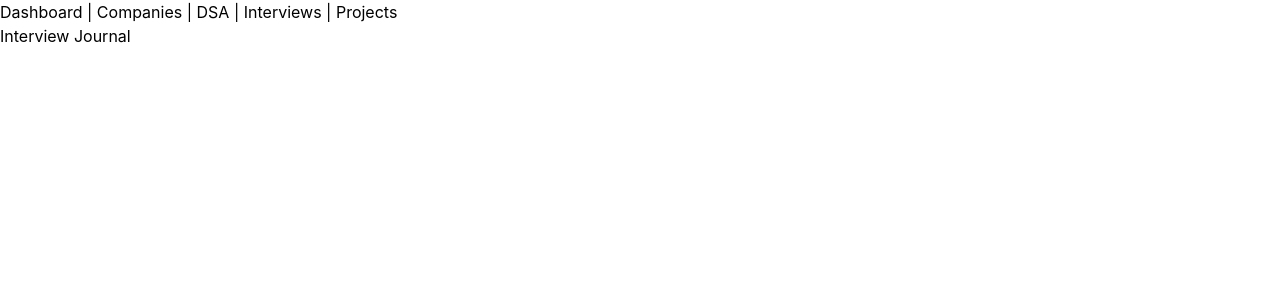
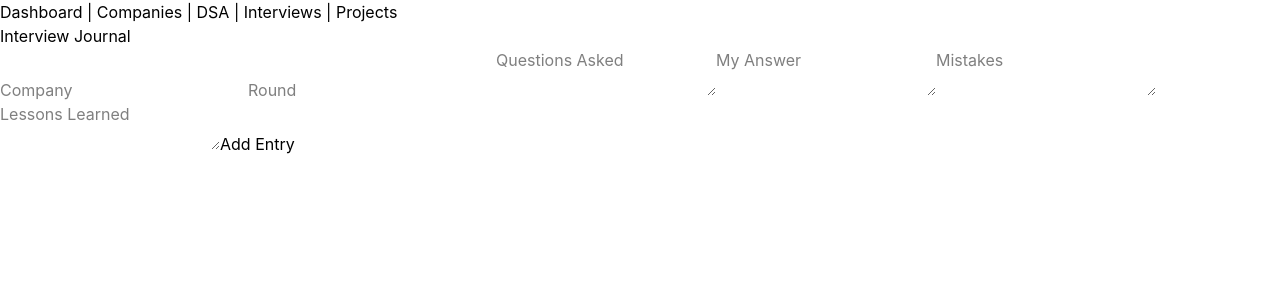
Before and after one commit to jaindhruv04/careeros, a React (Vite) app: page /interviews in a window 1280 px wide. Shown: the top 300 px of the page. Built offline with nearby package versions, Linux system fonts and the light colour scheme.

Commit message:
feat: implement Interview Journal and Project Tracker forms with state management

```diff
--- a/src/pages/InterviewJournal.jsx
+++ b/src/pages/InterviewJournal.jsx
@@ -1,4 +1,92 @@
+import { useState } from "react";
+
 function InterviewJournal() {
-  return <h1>Interview Journal</h1>;
+  const [interviewEntries, setInterviewEntries] = useState([]);
+
+  const [company, setCompany] = useState("");
+  const [round, setRound] = useState("");
+  const [questionsAsked, setQuestionsAsked] = useState("");
+  const [myAnswer, setMyAnswer] = useState("");
+  const [mistakes, setMistakes] = useState("");
+  const [lessonsLearned, setLessonsLearned] = useState("");
+
+  function handleSubmit(e) {
+    e.preventDefault();
+
+    const interviewEntry = {
+      id: Date.now(),
+      company,
+      round,
+      questionsAsked,
+      myAnswer,
+      mistakes,
+      lessonsLearned,
+    };
+
+    setInterviewEntries([...interviewEntries, interviewEntry]);
+
+    setCompany("");
+    setRound("");
+    setQuestionsAsked("");
+    setMyAnswer("");
+    setMistakes("");
+    setLessonsLearned("");
+  }
+
+  return (
+    <div>
+      <h1>Interview Journal</h1>
+
+      <form onSubmit={handleSubmit}>
+        <input
+          value={company}
+          onChange={(e) => setCompany(e.target.value)}
+          placeholder="Company"
+        />
+
+        <input
+          value={round}
+          onChange={(e) => setRound(e.target.value)}
+          placeholder="Round"
+        />
+
+        <textarea
+          value={questionsAsked}
+          onChange={(e) => setQuestionsAsked(e.target.value)}
+          placeholder="Questions Asked"
+        />
+
+        <textarea
+          value={myAnswer}
+          onChange={(e) => setMyAnswer(e.target.value)}
+          placeholder="My Answer"
+        />
+
+        <textarea
+          value={mistakes}
+          onChange={(e) => setMistakes(e.target.value)}
+          placeholder="Mistakes"
+        />
+
+        <textarea
+          value={lessonsLearned}
+          onChange={(e) => setLessonsLearned(e.target.value)}
+          placeholder="Lessons Learned"
+        />
+
+        <button type="submit">Add Entry</button>
+      </form>
+
+      <ul>
+        {interviewEntries.map((entry) => (
+          <li key={entry.id}>
+            {entry.company} - {entry.round} - {entry.questionsAsked} -{" "}
+            {entry.myAnswer} - {entry.mistakes} - {entry.lessonsLearned}
+          </li>
+        ))}
+      </ul>
+    </div>
+  );
 }
+
 export default InterviewJournal;
--- a/src/pages/ProjectTracker.jsx
+++ b/src/pages/ProjectTracker.jsx
@@ -1,7 +1,77 @@
+import { useState } from "react";
+
 function ProjectTracker() {
+  const [projects, setProjects] = useState([]);
+
+  const [name, setName] = useState("");
+  const [techStack, setTechStack] = useState("");
+  const [progress, setProgress] = useState(0);
+  const [status, setStatus] = useState("");
+
+  function handleSubmit(e) {
+    e.preventDefault();
+
+    const project = {
+      id: Date.now(),
+      name,
+      techStack,
+      progress,
+      status,
+    };
+
+    setProjects([...projects, project]);
+
+    setName("");
+    setTechStack("");
+    setProgress(0);
+    setStatus("");
+  }
+
   return (
-    <h1>ProjectTracker</h1>
-  )
+    <div>
+      <h1>Project Tracker</h1>
+
+      <form onSubmit={handleSubmit}>
+        <input
+          value={name}
+          onChange={(e) => setName(e.target.value)}
+          placeholder="Project Name"
+        />
+
+        <input
+          value={techStack}
+          onChange={(e) => setTechStack(e.target.value)}
+          placeholder="Tech Stack"
+        />
+
+        <input
+          type="number"
+          min="0"
+          max="100"
+          value={progress}
+          onChange={(e) => setProgress(Number(e.target.value))}
+          placeholder="Progress"
+        />
+
+        <input
+          value={status}
+          onChange={(e) => setStatus(e.target.value)}
+          placeholder="Status"
+        />
+
+        <button type="submit">Add Project</button>
+      </form>
+
+      <ul>
+        {projects.map((project) => (
+          <li key={project.id}>
+            {project.name} - {project.techStack} - {project.progress}% -{" "}
+            {project.status}
+          </li>
+        ))}
+      </ul>
+    </div>
+  );
 }
 
-export default ProjectTracker
+export default ProjectTracker;
```
